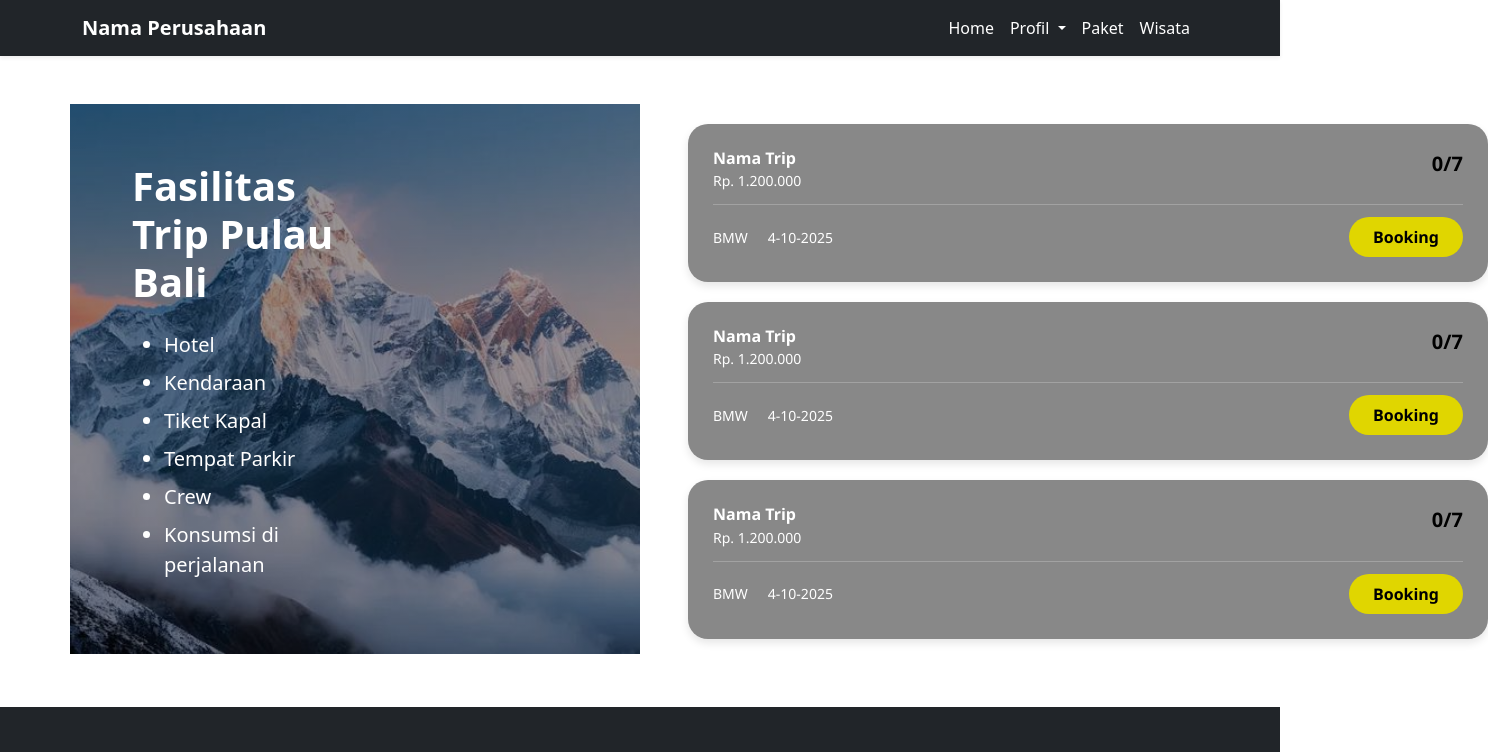
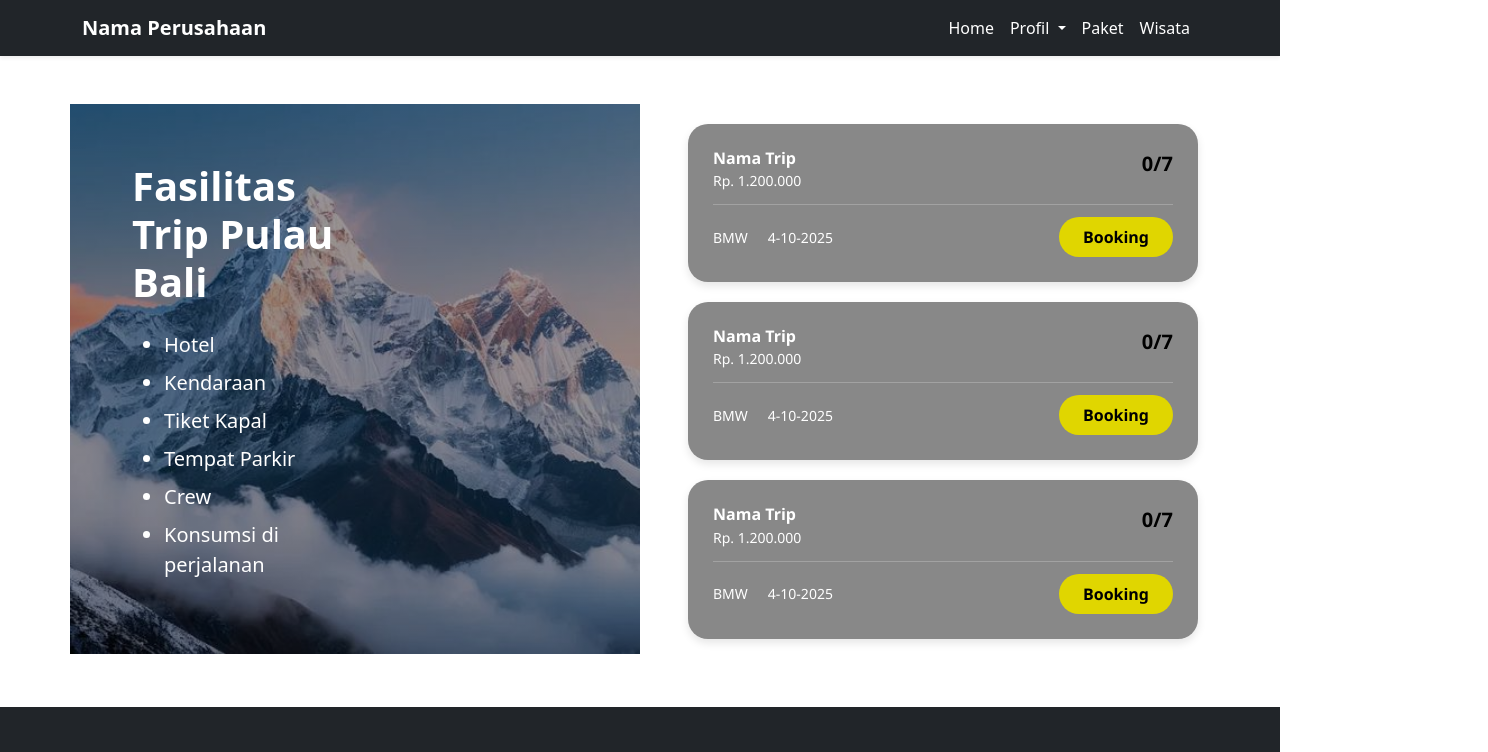
Before and after one commit to zdnikhsan/pulotTrans, a plain HTML site: page booking.html in a window 1280 px wide. Shown: the top 752 px of the page, 1488 px wide, since content can reach past the window. Drawn offline with nearby package versions, Linux system fonts and the light colour scheme.

Commit message:
Update booking.html

```diff
--- a/booking.html
+++ b/booking.html
@@ -92,7 +92,7 @@
       <!-- Right Side: Form -->
       <div class="col-md-6 ps-5">
 
-        <div style="width: 800px; margin: 20px auto;">
+        <div class="w-100" style="margin: 20px auto;">
         <div style="background-color: #888; border-radius: 20px; color: white; padding: 25px; box-shadow: 0 4px 8px rgba(0,0,0,0.1); font-family: 'Segoe UI', sans-serif;">
 
           <!-- Header -->
@@ -118,7 +118,7 @@
           </div>
         </div>
       </div>
-        <div style="width: 800px; margin: 20px auto;">
+      <div class="w-100" style=" margin: 20px auto;">
         <div style="background-color: #888; border-radius: 20px; color: white; padding: 25px; box-shadow: 0 4px 8px rgba(0,0,0,0.1); font-family: 'Segoe UI', sans-serif;">
 
           <!-- Header -->
@@ -144,7 +144,7 @@
           </div>
         </div>
       </div>
-        <div style="width: 800px; margin: 20px auto;">
+        <div class="w-100" style="margin: 20px auto;">
         <div style="background-color: #888; border-radius: 20px; color: white; padding: 25px; box-shadow: 0 4px 8px rgba(0,0,0,0.1); font-family: 'Segoe UI', sans-serif;">
 
           <!-- Header -->
```
